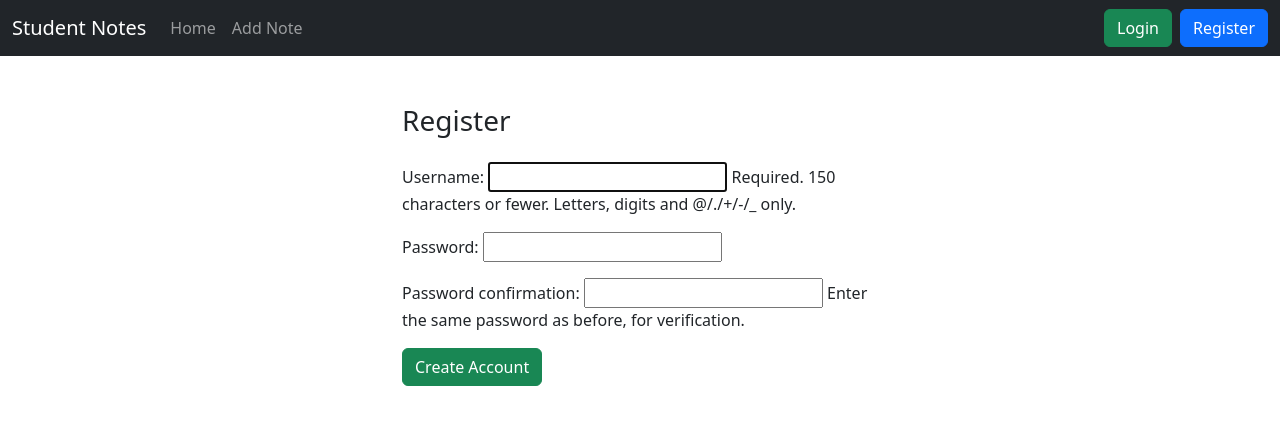
After one commit to Coder-Nikita/django-student-notes, a Django app: page /register/ in a window 1280 px wide. The commit adds this page. Shown: the top 425 px of the page. Run offline with Django 5.2, Linux system fonts and the light colour scheme.

Commit message:
Added multi-user authentication, register system, login redirect fixes

```diff
--- a/notes/models.py
+++ b/notes/models.py
@@ -1,6 +1,8 @@
 from django.db import models
+from django.contrib.auth.models import User
 
 class Note(models.Model):
+    user = models.ForeignKey(User, on_delete=models.CASCADE)
     title = models.CharField(max_length=200)
     content = models.TextField()
     created_at = models.DateTimeField(auto_now_add=True)
--- /dev/null
+++ b/notes/templates/notes/base.html
@@ -0,0 +1,21 @@
+<!DOCTYPE html>
+<html>
+<head>
+    <title>Django Notes App</title>
+
+    <link href="https://cdn.jsdelivr.net/npm/bootstrap@5.3.2/dist/css/bootstrap.min.css" rel="stylesheet">
+</head>
+
+<body>
+
+{% include 'notes/navbar.html' %}
+
+<div class="container mt-4">
+
+    {% block content %}
+    {% endblock %}
+
+</div>
+
+</body>
+</html>
--- /dev/null
+++ b/notes/templates/notes/navbar.html
@@ -0,0 +1,56 @@
+<nav class="navbar navbar-expand-lg navbar-dark bg-dark">
+  <div class="container-fluid">
+
+    <a class="navbar-brand" href="/">Student Notes</a>
+
+    <div class="collapse navbar-collapse">
+
+      <ul class="navbar-nav me-auto">
+
+        <li class="nav-item">
+          <a class="nav-link" href="/">Home</a>
+        </li>
+
+        <li class="nav-item">
+          <a class="nav-link" href="/add/">Add Note</a>
+        </li>
+
+      </ul>
+
+      <ul class="navbar-nav">
+
+        {% if user.is_authenticated %}
+
+            <li class="nav-item">
+              <span class="navbar-text me-3">
+                Hello {{ user.username }}
+              </span>
+            </li>
+
+            <li class="nav-item">
+
+              <form action="{% url 'logout' %}" method="POST" style="display:inline;">
+            {% csrf_token %}
+            <button type="submit" class="btn btn-danger">Logout</button>
+
+            </form>
+            </li>
+
+        {% else %}
+
+            <li class="nav-item">
+              <a class="btn btn-success me-2" href="/login/">Login</a>
+            </li>
+
+            <li class="nav-item">
+              <a class="btn btn-primary" href="/register/">Register</a>
+            </li>
+
+        {% endif %}
+
+      </ul>
+
+    </div>
+
+  </div>
+</nav>
--- /dev/null
+++ b/notes/templates/notes/register.html
@@ -0,0 +1,21 @@
+{% extends "notes/base.html" %}
+
+{% block content %}
+
+<div class="container mt-5" style="max-width:500px">
+
+<h3 class="mb-4">Register</h3>
+
+<form method="POST">
+
+{% csrf_token %}
+
+{{ form.as_p }}
+
+<button class="btn btn-success">Create Account</button>
+
+</form>
+
+</div>
+
+{% endblock %}
--- a/notes/urls.py
+++ b/notes/urls.py
@@ -1,7 +1,14 @@
 from django.urls import path
 from . import views
+from django.contrib.auth.views import LoginView, LogoutView
+
 
 urlpatterns = [
     path("", views.home, name="home"),
     path("add/", views.add_note, name="add_note"),
+    path("update/<int:id>/", views.update_note, name="update_note"),
+    path("delete/<int:id>/", views.delete_note, name="delete_note"),
+    path('login/', LoginView.as_view(template_name='notes/login.html'), name='login'),
+    path('logout/', LogoutView.as_view(next_page='login'), name='logout'),
+    path("register/", views.register, name="register"),
 ]
--- a/notes/views.py
+++ b/notes/views.py
@@ -1,17 +1,58 @@
-from django.shortcuts import render, redirect
+from django.contrib.auth.forms import UserCreationForm
+from django.contrib.auth import login
+from django.shortcuts import render, redirect, get_object_or_404
+from django.contrib.auth.decorators import login_required
 from .models import Note
 
+@login_required
 def home(request):
-    notes = Note.objects.all()
+    notes = Note.objects.filter(user=request.user)
     return render(request, "notes/home.html", {"notes": notes})
 
+@login_required
 def add_note(request):
     if request.method == "POST":
         title = request.POST["title"]
         content = request.POST["content"]
 
-        Note.objects.create(title=title, content=content)
+        Note.objects.create(user=request.user, title=title, content=content)
 
         return redirect("home")
 
     return render(request, "notes/add_note.html")
+
+@login_required
+def update_note(request, id):
+
+    note = get_object_or_404(Note, id=id, user=request.user)
+
+    if request.method == "POST":
+        note.title = request.POST["title"]
+        note.content = request.POST["content"]
+        note.save()
+        return redirect("home")
+
+    return render(request, "notes/update_note.html", {"note": note})
+
+@login_required
+def delete_note(request, id):
+    note = get_object_or_404(Note, id=id,user=request.user)
+    note.delete()
+    return redirect("home")
+
+
+def register(request):
+
+    if request.method == "POST":
+
+        form = UserCreationForm(request.POST)
+
+        if form.is_valid():
+            user = form.save()
+            login(request, user)
+            return redirect("/")
+
+    else:
+        form = UserCreationForm()
+
+    return render(request, "notes/register.html", {"form": form})
--- a/student_notes/urls.py
+++ b/student_notes/urls.py
@@ -17,7 +17,9 @@ Including another URLconf
 from django.contrib import admin
 from django.urls import path, include
 
+
 urlpatterns = [
     path('admin/', admin.site.urls),
     path("", include('notes.urls')),
+
 ]
```
Also changed, not shown: notes/templates/notes/add_note.html (+3 -13 lines), notes/templates/notes/home.html (+9 -36 lines), notes/templates/notes/login.html (added, +17 -0 lines), notes/templates/notes/update_note.html (added, +20 -0 lines), student_notes/settings.py (+6 -14 lines), notes/migrations/0002_note_user.py (added).
